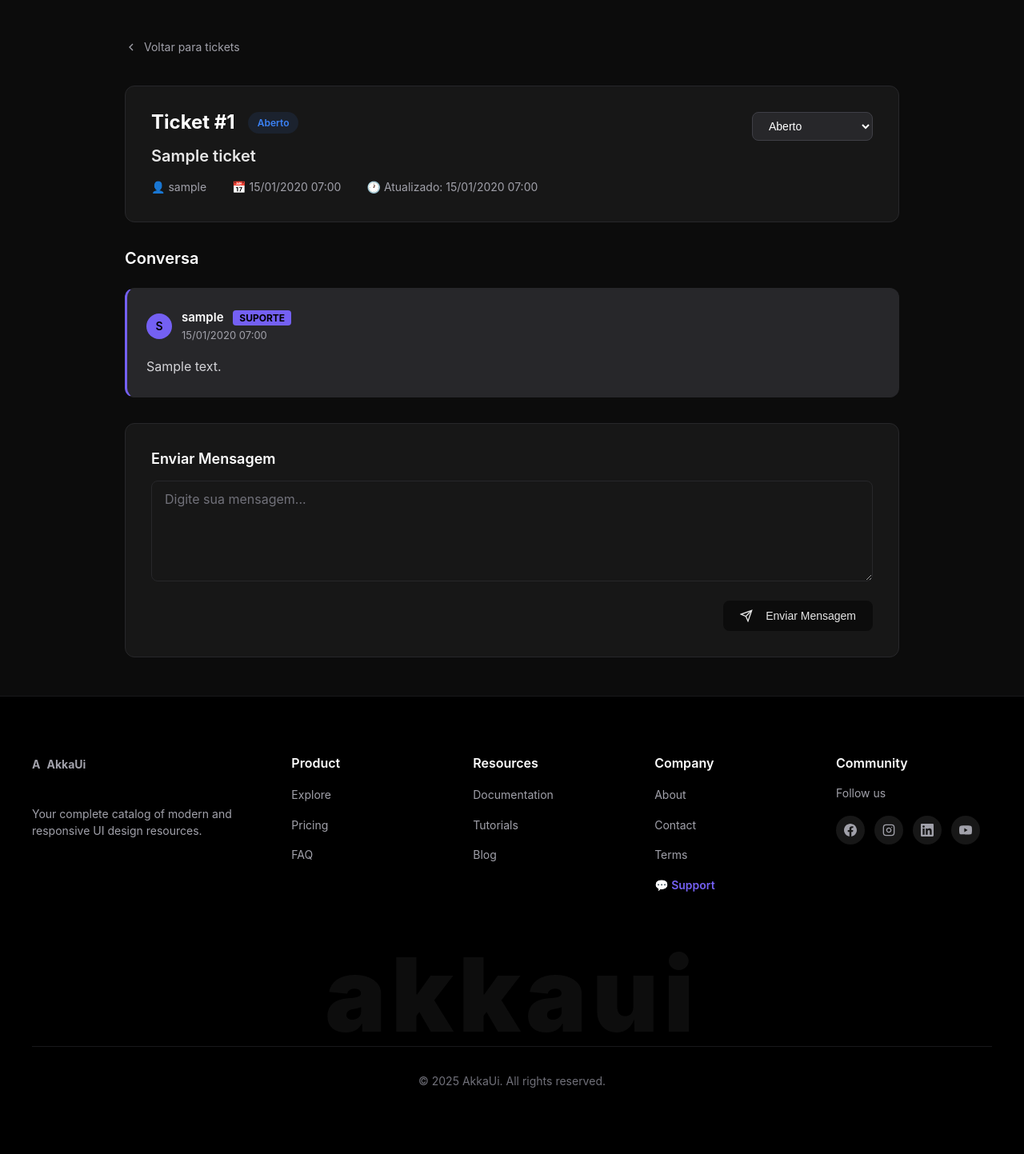
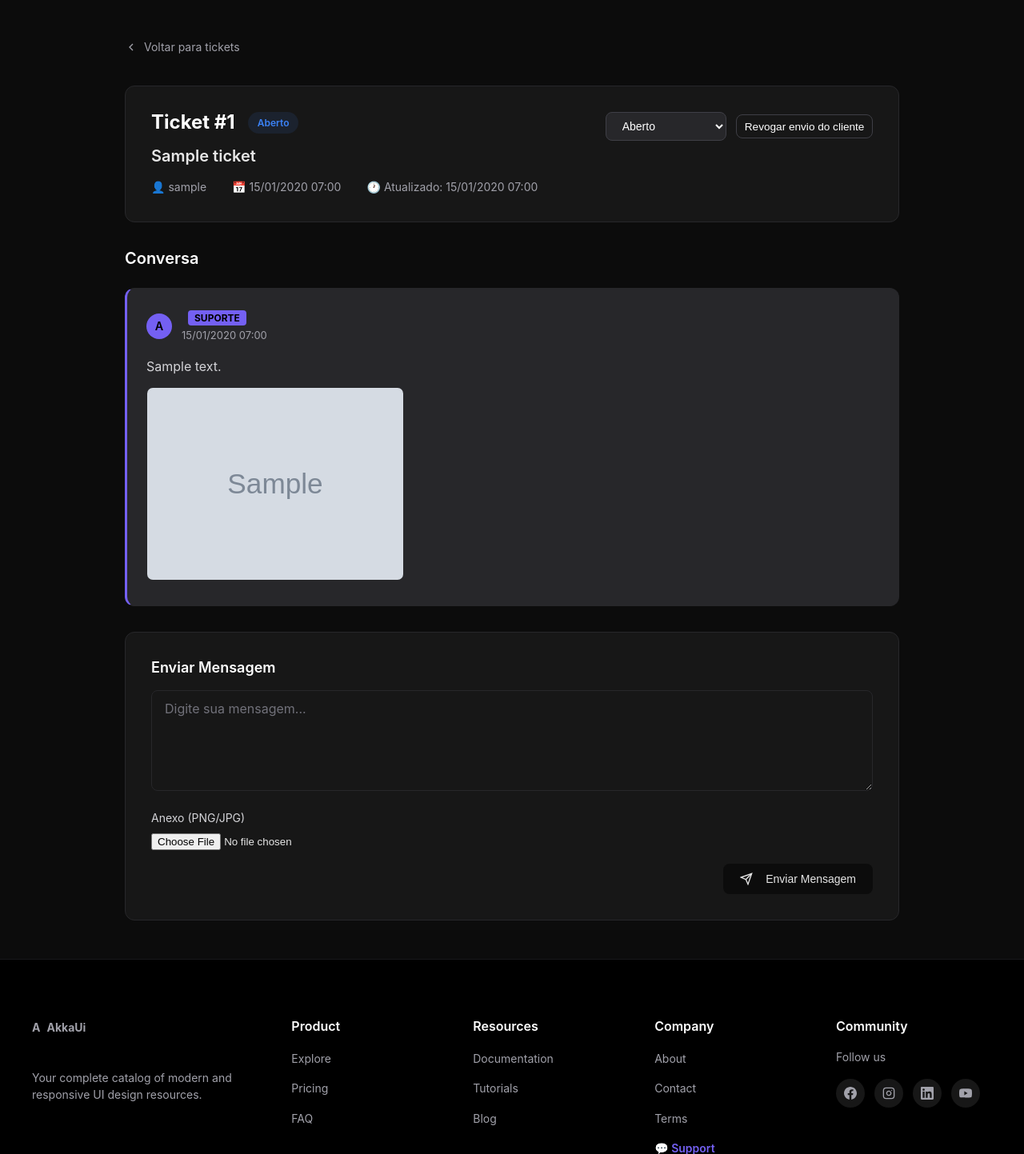
Before and after one commit to aldeandersantos/AkkaUi, a Django app: page /en/support/tickets/1/ in a window 1280 px wide. Shown: the part 65-1508 px from the top of the page at 80% size. Before the commit the page ends 1425 px from the top, so only its background shows below. Run offline with Django 5.2, Linux system fonts and the light colour scheme; a user stored in the database is signed in; data comes from the database, SQL or seed files in the repository; tables that the repository leaves empty hold one stand-in row (values such as "Sample post"); grey boxes marked "Sample" are stand-in pictures; data that the repository does not hold is empty; some libraries are stand-ins or nearby versions.

Commit message:
refact/ajustes no sistema de tickets

```diff
--- a/support/admin.py
+++ b/support/admin.py
@@ -6,12 +6,13 @@ class TicketMessageInline(admin.TabularInline):
     model = TicketMessage
     extra = 0
     readonly_fields = ('created_at',)
+    fields = ('user', 'message', 'is_staff_reply', 'attachment', 'created_at')
 
 
 @admin.register(Ticket)
 class TicketAdmin(admin.ModelAdmin):
-    list_display = ('id', 'subject', 'user', 'status', 'created_at', 'updated_at')
-    list_filter = ('status', 'created_at')
+    list_display = ('id', 'subject', 'user', 'status', 'allow_client_uploads', 'created_at', 'updated_at')
+    list_filter = ('status', 'created_at', 'allow_client_uploads')
     search_fields = ('subject', 'user__username', 'user__email')
     inlines = [TicketMessageInline]
 
--- a/support/urls.py
+++ b/support/urls.py
@@ -9,4 +9,5 @@ urlpatterns = [
     path('tickets/<int:ticket_id>/', views.ticket_detail, name='ticket_detail'),
     path('tickets/<int:ticket_id>/reply/', views.ticket_reply, name='ticket_reply'),
     path('tickets/<int:ticket_id>/status/', views.ticket_update_status, name='ticket_update_status'),
+    path('tickets/<int:ticket_id>/toggle-uploads/', views.ticket_toggle_client_uploads, name='ticket_toggle_uploads'),
 ]
--- a/support/views.py
+++ b/support/views.py
@@ -1,10 +1,16 @@
 from django.shortcuts import render, redirect, get_object_or_404
 from django.contrib.auth.decorators import login_required
-from django.http import JsonResponse
+from django.http import JsonResponse, HttpResponse
 from django.views.decorators.http import require_POST
 from django.contrib import messages
 from .models import Ticket, TicketMessage
+from django.template.loader import render_to_string
 import json
+
+# Segurança: validação de imagens
+from PIL import Image, UnidentifiedImageError
+import io
+from django.core.files.uploadedfile import InMemoryUploadedFile
 
 
 @login_required
@@ -83,21 +89,79 @@ def ticket_reply(request, ticket_id):
 
     message_text = request.POST.get('message', '').strip()
 
-    if not message_text:
+    if not message_text and 'attachment' not in request.FILES:
         return JsonResponse({'success': False, 'error': 'Mensagem vazia'}, status=400)
 
     is_staff = request.user.admin
+
+    # Se o usuário não for staff e tentou enviar um anexo, verifique permissão
+    attachment = request.FILES.get('attachment')
+    if attachment and not is_staff and not ticket.allow_client_uploads:
+        return JsonResponse({'success': False, 'error': 'Uploads de cliente não permitidos neste ticket'}, status=403)
+
+    # Validar tipo de arquivo simples (png/jpg) e sanitizar imagem com Pillow
+    if attachment:
+        content_type = attachment.content_type
+        if content_type not in ('image/png', 'image/jpeg'):
+            return JsonResponse({'success': False, 'error': 'Apenas arquivos PNG ou JPG são permitidos'}, status=400)
+        # Limite de tamanho (ex: 5 MB)
+        max_size = 5 * 1024 * 1024
+        if attachment.size > max_size:
+            return JsonResponse({'success': False, 'error': 'Arquivo muito grande (máx. 5 MB)'}, status=400)
+
+        # Verifica se o arquivo é realmente uma imagem válida e re-salva para sanitizar metadata
+        try:
+            attachment.seek(0)
+            img = Image.open(attachment)
+            img.verify()  # checa integridade básica
+        except Exception:
+            return JsonResponse({'success': False, 'error': 'Arquivo inválido. Envie uma imagem PNG ou JPG válida.'}, status=400)
+
+        # Reabrir e re-salvar para sanitizar e normalizar formato
+        try:
+            attachment.seek(0)
+            img = Image.open(attachment)
+            fmt = (img.format or 'PNG').upper()
+            out = io.BytesIO()
+            if fmt in ('JPEG', 'JPG'):
+                img = img.convert('RGB')
+                img.save(out, format='JPEG', quality=85)
+                cleaned_content_type = 'image/jpeg'
+                ext = 'jpg'
+            else:
+                img.save(out, format='PNG', optimize=True)
+                cleaned_content_type = 'image/png'
+                ext = 'png'
+            out.seek(0)
+            # Nome do arquivo: prefixar para evitar nomes suspeitos
+            original_name = getattr(attachment, 'name', 'attachment')
+            cleaned_name = f"ticket_{ticket.id}_{original_name}"
+            cleaned_file = InMemoryUploadedFile(out, 'attachment', cleaned_name, cleaned_content_type, out.getbuffer().nbytes, None)
+            attachment = cleaned_file
+        except Exception:
+            return JsonResponse({'success': False, 'error': 'Falha ao processar imagem enviada.'}, status=400)
 
     TicketMessage.objects.create(
         ticket=ticket,
         user=request.user,
         message=message_text,
-        is_staff_reply=is_staff
+        is_staff_reply=is_staff,
+        attachment=attachment if attachment else None
     )
 
+    # Atualiza status se necessário
     if ticket.status == 'closed':
         ticket.status = 'in_progress'
         ticket.save()
+
+    # Se for requisição HTMX, renderiza o partial da nova mensagem e retorna para ser anexado
+    if request.headers.get('HX-Request') == 'true':
+        # Obter a última mensagem criada (assumindo que ordering é por created_at)
+        last_msg = ticket.messages.last()
+        html = render_to_string('support/_ticket_message.html', {'msg': last_msg}, request=request)
+        # Script para resetar o formulário e rolar até a nova mensagem
+        html += "<script>var f=document.getElementById('replyForm'); if(f){f.reset();} var c=document.getElementById('messagesList'); if(c && c.lastElementChild){c.lastElementChild.scrollIntoView({behavior:'smooth'});} </script>"
+        return HttpResponse(html)
 
     messages.success(request, 'Mensagem enviada com sucesso!')
     return redirect('support:ticket_detail', ticket_id=ticket.id)
@@ -119,3 +183,24 @@ def ticket_update_status(request, ticket_id):
         messages.success(request, f'Status do ticket atualizado para {ticket.get_status_display()}')
 
     return redirect('support:ticket_detail', ticket_id=ticket.id)
+
+
+@login_required
+@require_POST
+def ticket_toggle_client_uploads(request, ticket_id):
+    """Ativa/desativa allow_client_uploads em um ticket (apenas admins)."""
+    if not request.user.admin:
+        return JsonResponse({'success': False, 'error': 'Apenas admins'}, status=403)
+
+    ticket = get_object_or_404(Ticket, id=ticket_id)
+    # Toggle boolean
+    ticket.allow_client_uploads = not ticket.allow_client_uploads
+    ticket.save()
+
+    # Se for requisição HTMX, retornar apenas o fragmento do botão para substituir no DOM
+    if request.headers.get('HX-Request') == 'true':
+        html = render_to_string('support/_toggle_uploads_button.html', {'ticket': ticket, 'user': request.user}, request=request)
+        return HttpResponse(html)
+
+    messages.success(request, f"Uploads do cliente {'ativados' if ticket.allow_client_uploads else 'desativados'} para o ticket #{ticket.id}.")
+    return redirect('support:ticket_detail', ticket_id=ticket.id)
--- a/templates/core/base.html
+++ b/templates/core/base.html
@@ -21,6 +21,19 @@
   <script defer src="https://unpkg.com/alpinejs@3.13.5/dist/cdn.min.js"></script>
     <!-- Oculta elementos com x-cloak até o Alpine inicializar -->
     <style>[x-cloak]{display:none!important;}</style>
+    <!-- HTMX + CSRF: garante que requisições HTMX enviem o header X-CSRFToken usando o cookie csrftoken -->
+    <script>
+      function getCookie(name) {
+        const v = document.cookie.match('(^|;)\\s*' + name + '\\s*=\\s*([^;]+)');
+        return v ? v.pop() : '';
+      }
+      document.body.addEventListener('htmx:configRequest', function(evt) {
+        const token = getCookie('csrftoken');
+        if (token) {
+          evt.detail.headers['X-CSRFToken'] = token;
+        }
+      });
+    </script>
 
     {% block extra_head %}{% endblock %}
   </head>
--- /dev/null
+++ b/templates/support/_ticket_message.html
@@ -0,0 +1,34 @@
+{% comment %}Partial para uma mensagem de ticket. Espera 'msg' no contexto.{% endcomment %}
+<div class="ticket-message-item" style="background: {% if msg.is_staff_reply %}var(--bg-gray-800){% else %}var(--bg-gray-900){% endif %}; border: 1px solid var(--border-gray-800); border-radius: 0.75rem; padding: 1.5rem; {% if msg.is_staff_reply %}border-left: 3px solid var(--accent);{% endif %}">
+  <div style="display: flex; justify-content: space-between; align-items: center; margin-bottom: 1rem;">
+    <div style="display: flex; align-items: center; gap: 0.75rem;">
+      <div style="width: 2rem; height: 2rem; background: {% if msg.is_staff_reply %}var(--accent){% else %}var(--primary){% endif %}; border-radius: 50%; display: flex; align-items: center; justify-content: center; color: var(--bg-black); font-weight: 600; font-size: 0.875rem;">
+        {% if msg.is_staff_reply %}
+          <span class="brand-icon" style="font-size:0.9rem; line-height:1;">A</span>
+        {% else %}
+          {{ msg.user.username|slice:":1"|upper }}
+        {% endif %}
+      </div>
+      <div>
+        <div style="font-weight: 600; color: var(--text-white); font-size: 0.9375rem;">
+          {% if msg.is_staff_reply %}
+            <span style="background: var(--accent); color: var(--bg-black); padding: 0.125rem 0.5rem; border-radius: 0.25rem; font-size: 0.75rem; margin-left: 0.5rem; font-weight: 700;">SUPORTE</span>
+          {% else %}
+            {{ msg.user.username }}
+          {% endif %}
+        </div>
+        <div style="font-size: 0.8125rem; color: var(--text-gray-400);">
+          {{ msg.created_at|date:"d/m/Y H:i" }}
+        </div>
+      </div>
+    </div>
+  </div>
+  <div style="color: var(--text-gray-300); line-height: 1.6; white-space: pre-wrap;">{{ msg.message }}</div>
+  {% if msg.attachment %}
+  <div style="margin-top: 0.75rem;">
+    <a href="{{ msg.attachment.url }}" target="_blank" style="display: inline-block; border-radius: 0.5rem; overflow: hidden; border: 1px solid var(--border-gray-800);">
+      <img src="{{ msg.attachment.url }}" alt="Anexo" style="max-width: 360px; max-height: 240px; display: block;" />
+    </a>
+  </div>
+  {% endif %}
+</div>
--- /dev/null
+++ b/templates/support/_toggle_uploads_button.html
@@ -0,0 +1,11 @@
+{% load i18n %}
+<form method="post" hx-post="{% url 'support:ticket_toggle_uploads' ticket.id %}" hx-swap="outerHTML" hx-trigger="submit" action="{% url 'support:ticket_toggle_uploads' ticket.id %}">
+  {% csrf_token %}
+  <button type="submit" class="btn" style="background: transparent; border: 1px solid var(--border-gray-700); color: var(--text-white); padding: 0.4rem 0.6rem; border-radius: 0.5rem; font-size:0.85rem;">
+    {% if ticket.allow_client_uploads %}
+      {% trans "Revogar envio do cliente" %}
+    {% else %}
+      {% trans "Autorizar envio do cliente" %}
+    {% endif %}
+  </button>
+</form>
--- a/templates/support/ticket_detail.html
+++ b/templates/support/ticket_detail.html
@@ -62,6 +62,9 @@
             <option value="closed" {% if ticket.status == 'closed' %}selected{% endif %}>Fechado</option>
           </select>
         </form>
+        <div style="display:inline-block; margin-left:0.5rem;">
+          {% include 'support/_toggle_uploads_button.html' with ticket=ticket %}
+        </div>
       </div>
       {% endif %}
     </div>
@@ -73,31 +76,9 @@
       Conversa
     </h3>
 
-    <div style="display: flex; flex-direction: column; gap: 1rem;">
+    <div id="messagesList" style="display: flex; flex-direction: column; gap: 1rem;">
       {% for msg in ticket_messages %}
-        <div style="background: {% if msg.is_staff_reply %}var(--bg-gray-800){% else %}var(--bg-gray-900){% endif %};
-                    border: 1px solid var(--border-gray-800); border-radius: 0.75rem; padding: 1.5rem;
-                    {% if msg.is_staff_reply %}border-left: 3px solid var(--accent);{% endif %}">
-          <div style="display: flex; justify-content: space-between; align-items: center; margin-bottom: 1rem;">
-            <div style="display: flex; align-items: center; gap: 0.75rem;">
-              <div style="width: 2rem; height: 2rem; background: {% if msg.is_staff_reply %}var(--accent){% else %}var(--primary){% endif %}; border-radius: 50%; display: flex; align-items: center; justify-content: center; color: var(--bg-black); font-weight: 600; font-size: 0.875rem;">
-                {{ msg.user.username|slice:":1"|upper }}
-              </div>
-              <div>
-                <div style="font-weight: 600; color: var(--text-white); font-size: 0.9375rem;">
-                  {{ msg.user.username }}
-                  {% if msg.is_staff_reply %}
-                    <span style="background: var(--accent); color: var(--bg-black); padding: 0.125rem 0.5rem; border-radius: 0.25rem; font-size: 0.75rem; margin-left: 0.5rem; font-weight: 700;">SUPORTE</span>
-                  {% endif %}
-                </div>
-                <div style="font-size: 0.8125rem; color: var(--text-gray-400);">
-                  {{ msg.created_at|date:"d/m/Y H:i" }}
-                </div>
-              </div>
-            </div>
-          </div>
-          <div style="color: var(--text-gray-300); line-height: 1.6; white-space: pre-wrap;">{{ msg.message }}</div>
-        </div>
+        {% include 'support/_ticket_message.html' with msg=msg %}
       {% endfor %}
     </div>
   </div>
@@ -109,7 +90,8 @@
       Enviar Mensagem
     </h3>
 
-    <form method="post" action="{% url 'support:ticket_reply' ticket.id %}">
+  <form id="replyForm" method="post" enctype="multipart/form-data" action="{% url 'support:ticket_reply' ticket.id %}"
+    hx-post="{% url 'support:ticket_reply' ticket.id %}" hx-swap="beforeend" hx-target="#messagesList" hx-trigger="submit">
       {% csrf_token %}
       <textarea
         name="message"
@@ -118,6 +100,14 @@
         class="input"
         placeholder="Digite sua mensagem..."
         style="width: 100%; margin-bottom: 1rem; resize: vertical; font-family: inherit;"></textarea>
+
+      {# Mostrar campo de arquivo apenas se o cliente tiver permissão ou se for staff #}
+      {% if user.admin or ticket.allow_client_uploads %}
+      <div style="margin-bottom: 1rem;">
+        <label style="font-size:0.875rem; color:var(--text-gray-300); display:block; margin-bottom:0.25rem;">Anexo (PNG/JPG)</label>
+        <input type="file" name="attachment" accept="image/png,image/jpeg" />
+      </div>
+      {% endif %}
 
       <div style="display: flex; justify-content: flex-end;">
         <button type="submit" class="btn btn-primary">
```
Also changed, not shown: support/models.py (+12 -0 lines), usuario/views/views_vip.py (+70 -52 lines).
